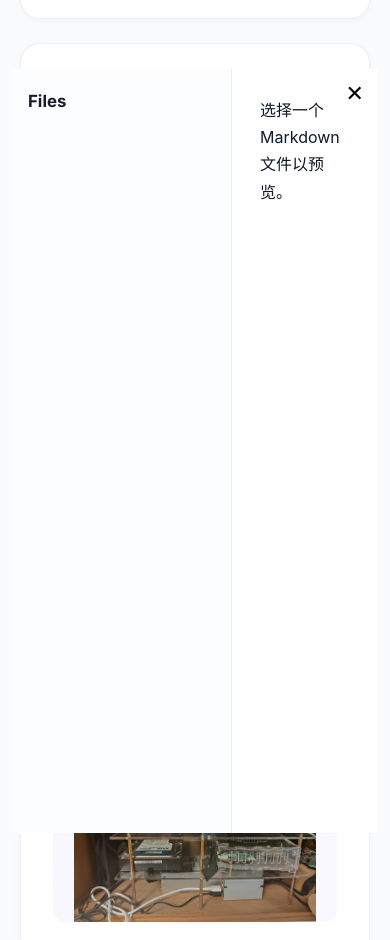
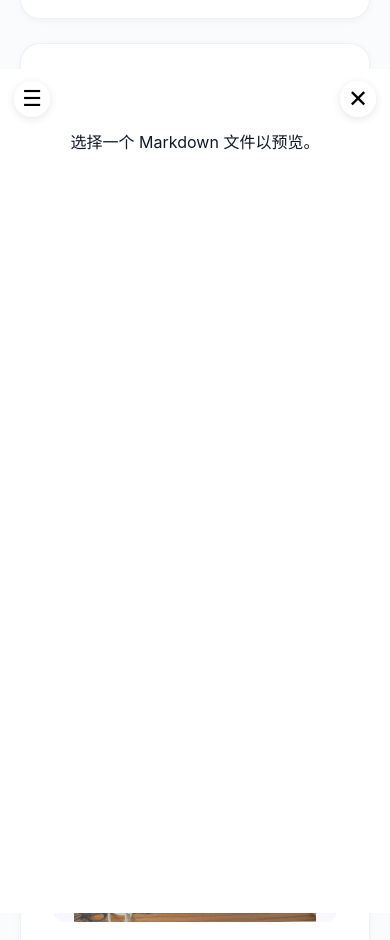
Before and after one commit to sophda/sophda.github.io, a plain HTML site: page index.html in a window 390 px wide. Shown: the part 775-1715 px from the top of the page. Drawn offline with Linux system fonts and the light colour scheme.

Commit message:
优化手机端页面

```diff
--- a/index.html
+++ b/index.html
@@ -402,11 +402,37 @@
             position: absolute;
             right: 14px;
             top: 12px;
-            background: transparent;
+            background: rgba(255, 255, 255, 0.8);
+            border: 0;
+            font-size: 24px;
+            cursor: pointer;
+            z-index: 100;
+            width: 36px;
+            height: 36px;
+            border-radius: 50%;
+            display: flex;
+            align-items: center;
+            justify-content: center;
+            box-shadow: 0 2px 8px rgba(0, 0, 0, 0.1);
+        }
+
+        .md-panel .sidebar-toggle-btn {
+            display: none;
+            position: absolute;
+            left: 14px;
+            top: 12px;
+            background: rgba(255, 255, 255, 0.8);
             border: 0;
             font-size: 22px;
             cursor: pointer;
-            z-index: 80;
+            z-index: 100;
+            width: 36px;
+            height: 36px;
+            border-radius: 50%;
+            display: flex;
+            align-items: center;
+            justify-content: center;
+            box-shadow: 0 2px 8px rgba(0, 0, 0, 0.1);
         }
 
         /* Markdown content styles (simple GitHub-like) */
@@ -486,10 +512,12 @@
 
         @media (max-width: 900px) {
             .md-panel {
-                right: 12px;
-                left: 12px;
-                width: auto;
-                top: 80px;
+                inset: 0;
+                width: 100%;
+                top: 0;
+                left: 0;
+                right: 0;
+                height: 100%;
             }
         }
 
@@ -533,6 +561,35 @@
             .project-tag {
                 padding: 5px 10px;
                 font-size: 0.8em;
+            }
+
+            /* MD Mobile Optimizations */
+            .md-panel .sidebar-toggle-btn {
+                display: block;
+            }
+
+            .md-panel {
+                flex-direction: column;
+            }
+
+            .md-list {
+                display: none !important;
+                position: absolute;
+                top: 0;
+                left: 0;
+                width: 100% !important;
+                max-width: 100% !important;
+                height: 100% !important;
+                z-index: 90;
+                padding-top: 60px;
+            }
+
+            .md-panel.sidebar-open .md-list {
+                display: flex !important;
+            }
+
+            .md-content {
+                padding: 60px 16px 16px;
             }
         }
     </style>
@@ -695,6 +752,7 @@
     <!-- Markdown viewer panel -->
     <div id="md-panel" class="md-panel" aria-hidden="true">
         <button id="md-panel-close" class="close-btn" title="关闭">✕</button>
+        <button id="md-sidebar-toggle" class="sidebar-toggle-btn" title="显示目录">☰</button>
         <div class="md-list">
             <h3 id="md-panel-title">Files</h3>
             <ul></ul>
--- a/src/md-viewer.js
+++ b/src/md-viewer.js
@@ -1,4 +1,4 @@
-(function() {
+(function () {
     function parseRepoLink(url) {
         try {
             const a = document.createElement('a');
@@ -67,6 +67,7 @@
         const panel = document.getElementById('md-panel');
         if (!panel) return;
         panel.classList.remove('open');
+        panel.classList.remove('sidebar-open'); // Ensure sidebar is closed when panel is closed
         panel.setAttribute('aria-hidden', 'true');
         document.body.style.overflow = '';
 
@@ -109,7 +110,7 @@
                         try {
                             const r2 = await fetch(alt, { signal });
                             if (r2.ok) { res = r2; success = true; url = alt; break; }
-                        } catch (e) {}
+                        } catch (e) { }
                     }
                     if (!success) throw new Error('fetch failed ' + res.status);
                 } else {
@@ -135,7 +136,7 @@
                     } else if (progressBar) {
                         // indeterminate progress growth
                         progressBar.style.width = Math.min(96, (progressBar._w || 0) + 4) + '%';
-                        progressBar._w = parseInt(progressBar.style.width,10);
+                        progressBar._w = parseInt(progressBar.style.width, 10);
                     }
                     if (aborted) throw new Error('aborted');
                 }
@@ -160,7 +161,7 @@
                             try {
                                 const resolved = new URL(src, baseRaw).toString();
                                 img.src = resolved;
-                            } catch (e) {}
+                            } catch (e) { }
                         }
                     });
                 }
@@ -211,14 +212,14 @@
             const li = document.createElement('li');
             const a = document.createElement('a');
             a.href = '#';
-                a.textContent = file.name + (file.size ? ` (${Math.round(file.size/1024)} KB)` : '');
+            a.textContent = file.name + (file.size ? ` (${Math.round(file.size / 1024)} KB)` : '');
             a.addEventListener('click', (e) => {
                 e.preventDefault();
                 const url = buildRawUrl(file, parsed);
                 // determine base raw URL for resolving relative assets
                 let baseRaw = null;
                 if (file.download_url) {
-                    baseRaw = file.download_url.replace(/[^/]+$/,'');
+                    baseRaw = file.download_url.replace(/[^/]+$/, '');
                 } else if (parsed && parsed.provider) {
                     // fallback base construction
                     if (parsed.provider === 'github') {
@@ -232,7 +233,7 @@
                 const size = file.size || null;
                 const LARGE_THRESHOLD = 300 * 1024; // 300KB
                 if (size && size > LARGE_THRESHOLD) {
-                        if (!confirm(`文件较大 (${Math.round(size/1024)} KB)，继续下载并渲染吗？`)) return;
+                    if (!confirm(`文件较大 (${Math.round(size / 1024)} KB)，继续下载并渲染吗？`)) return;
                 }
                 loadAndRenderFile(url, parsed, baseRaw, size);
             });
@@ -261,8 +262,13 @@ function generateTOC(wrapper) {
         if (!mdList) return;
 
         // 1. 恢复本地单列模式的宽度和布局
+        if (window.innerWidth > 768) {
             mdList.style.width = '320px';
             mdList.style.maxWidth = '40%';
+        } else {
+            mdList.style.width = '';
+            mdList.style.maxWidth = '';
+        }
         mdList.style.display = 'block';
 
         const panelTitle = document.getElementById('md-panel-title');
@@ -345,10 +351,17 @@ function generateRenderTOC(wrapper) {
         if (!mdList) return;
 
         // 1. 设置双列模式的宽度
+        if (window.innerWidth > 768) {
             mdList.style.width = '480px';
             mdList.style.maxWidth = '50%';
             mdList.style.display = 'flex';
             mdList.style.flexDirection = 'column';
+        } else {
+            mdList.style.width = '';
+            mdList.style.maxWidth = '';
+            mdList.style.display = '';
+            mdList.style.flexDirection = '';
+        }
 
         const panelTitle = document.getElementById('md-panel-title');
         if (panelTitle && panelTitle.textContent !== '文档概览') {
@@ -439,8 +452,8 @@ function generateRenderTOC(wrapper) {
                         h.scrollIntoView({ behavior: 'smooth', block: 'start' });
                     });
 
-                a.onmouseover = function() { this.style.color = '#337ab7'; }
-                a.onmouseout = function() { this.style.color = '#444'; }
+                    a.onmouseover = function () { this.style.color = '#337ab7'; }
+                    a.onmouseout = function () { this.style.color = '#444'; }
 
                     li.appendChild(a);
                     tocUl.appendChild(li);
@@ -502,7 +515,7 @@ function generateRenderTOC(wrapper) {
                     try {
                         const resolved = new URL(src, window.location.href.substring(0, window.location.href.lastIndexOf('/') + 1) + baseUrl).toString();
                         img.src = resolved;
-                    } catch (e) {}
+                    } catch (e) { }
                 }
             });
 
@@ -526,7 +539,7 @@ function generateRenderTOC(wrapper) {
         }
     }
 
-    window.openMdFolder = async function(link, title) {
+    window.openMdFolder = async function (link, title) {
         // Handle local file paths
         if (isLocalPath(link)) {
             // If it's a .md file, load it directly
@@ -571,6 +584,21 @@ function generateRenderTOC(wrapper) {
     document.addEventListener('DOMContentLoaded', () => {
         const closeBtn = document.getElementById('md-panel-close');
         if (closeBtn) closeBtn.addEventListener('click', closePanel);
+
+        const toggleBtn = document.getElementById('md-sidebar-toggle');
+        const panel = document.getElementById('md-panel');
+        if (toggleBtn && panel) {
+            toggleBtn.addEventListener('click', () => {
+                panel.classList.toggle('sidebar-open');
+            });
+        }
+
+        // Close sidebar on click if mobile
+        document.querySelector('.md-list').addEventListener('click', (e) => {
+            if (window.innerWidth <= 768 && e.target.tagName === 'A') {
+                panel.classList.remove('sidebar-open');
+            }
+        });
     });
 
 })();
```
Lines whose indentation alone changed are shown as unchanged.
